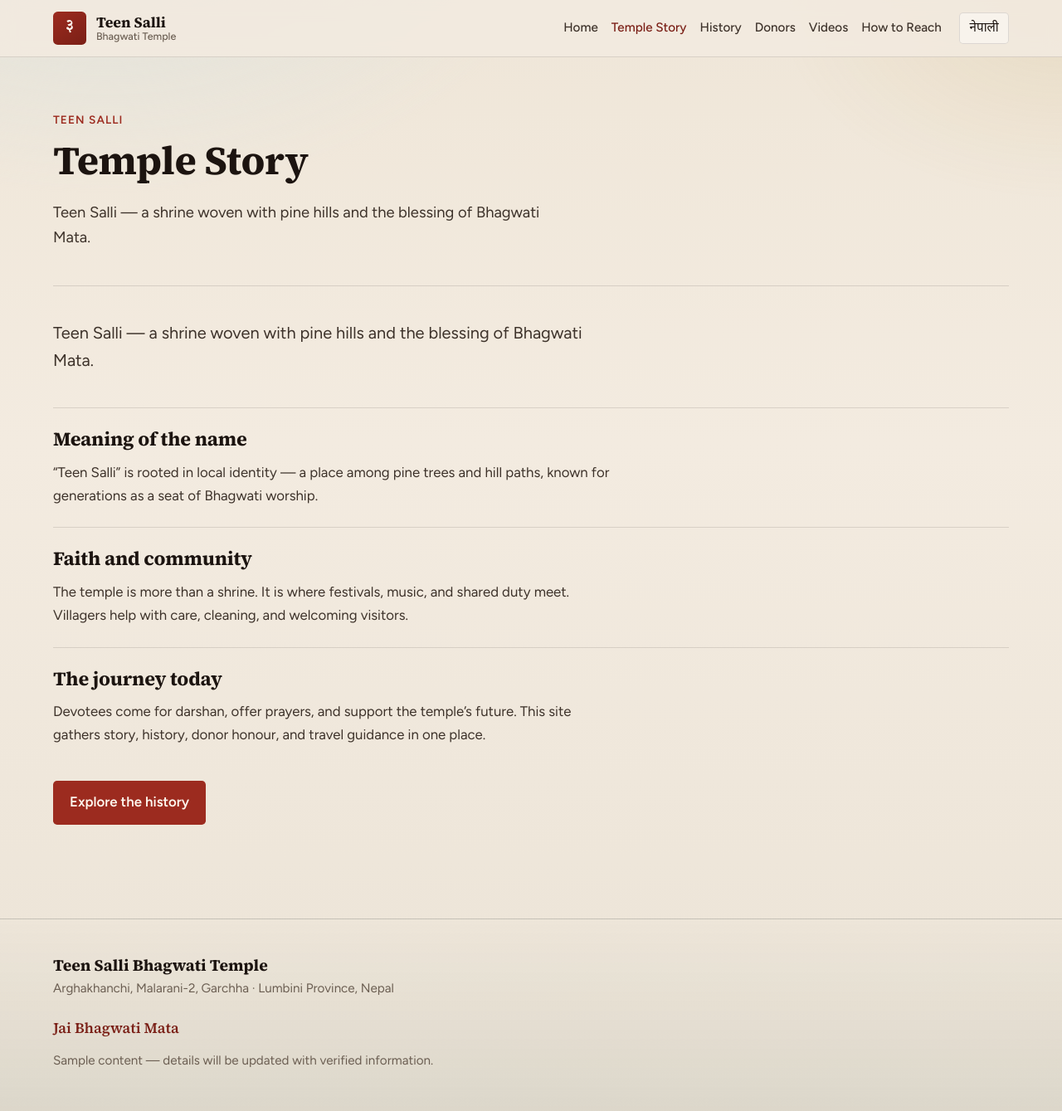
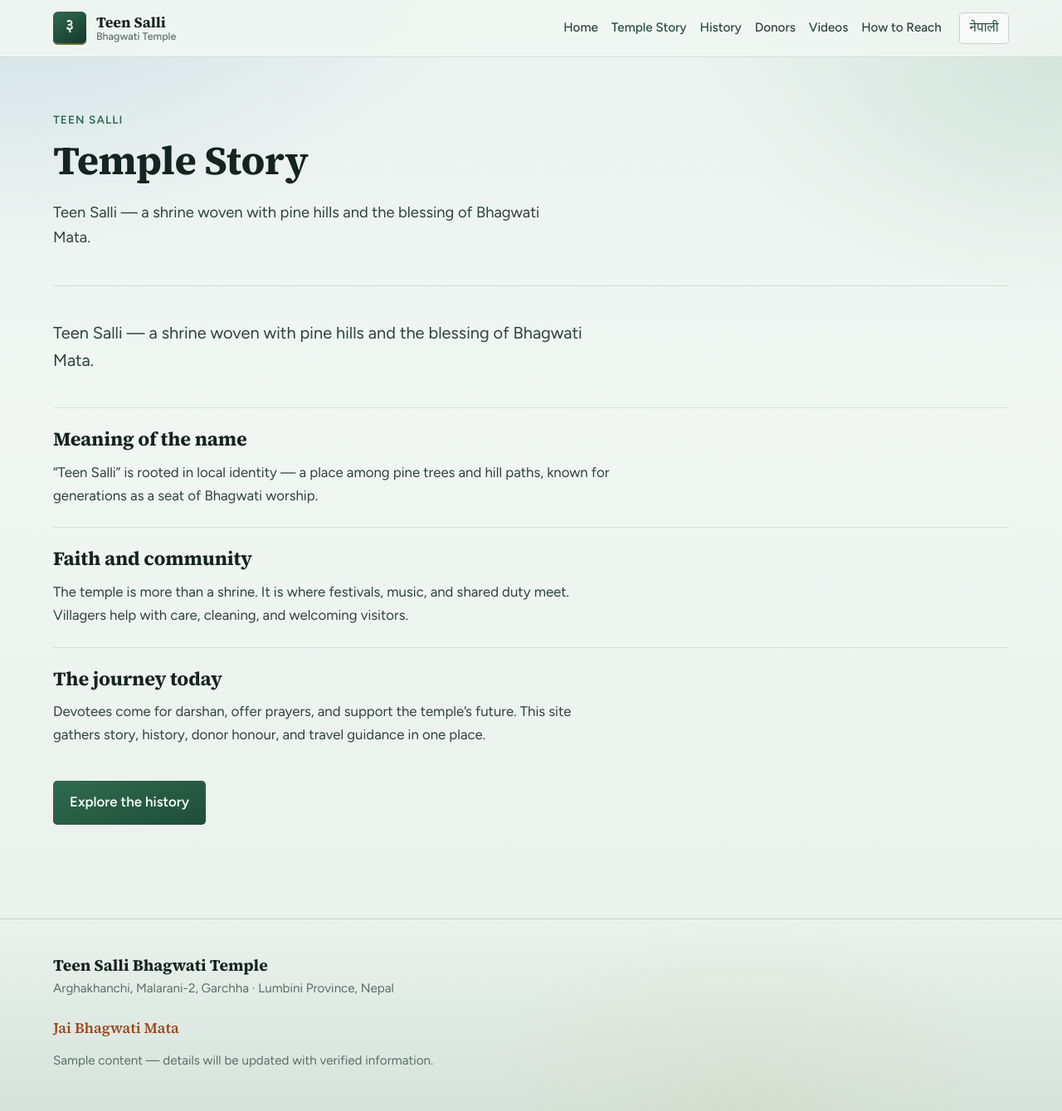
Before and after one commit to gkunwar/3salli, a Jekyll site: the page built from en/story.md, in a window 1280 px wide and 1339 px high. Shown: the whole window at 83% size. Built offline with Jekyll 4.4.1, drawn with Linux system fonts in a browser that asks for light colours.

Commit message:
Shift palette and home copy toward temple-and-nature tourism.
Co-authored-by: Cursor <cursoragent@cursor.com>

```diff
--- a/assets/css/main.css
+++ b/assets/css/main.css
@@ -1,17 +1,22 @@
 :root {
-  --ink: #1c1410;
-  --ink-soft: #3d322a;
-  --muted: #6b5e52;
-  --paper: #f3ebe0;
-  --paper-deep: #e7dccb;
-  --mist: #d5e0df;
-  --hill: #2f4a42;
-  --hill-deep: #1c332d;
-  --vermillion: #9c2b1f;
-  --vermillion-deep: #7a1f16;
-  --gold: #b0892f;
-  --gold-soft: #d4b56a;
-  --line: rgba(28, 20, 16, 0.12);
+  /* Temple + nature tourism palette */
+  --ink: #14241f;
+  --ink-soft: #2c433a;
+  --muted: #5a6f66;
+  --paper: #f1f6f3;
+  --paper-deep: #dde8e2;
+  --mist: #c5ddd3;
+  --sky: #b7d0dc;
+  --hill: #3d6b55;
+  --hill-deep: #16352a;
+  --pine: #1f4d3a;
+  --pine-bright: #2f6b50;
+  /* Temple warmth (saffron / copper) — secondary accent */
+  --vermillion: #c45c26;
+  --vermillion-deep: #9e4518;
+  --gold: #c9a227;
+  --gold-soft: #e6c96a;
+  --line: rgba(20, 36, 31, 0.11);
   --max: 72rem;
   --font-display-ne: "Noto Serif Devanagari", "Noto Sans Devanagari", serif;
   --font-display-en: "Source Serif 4", Georgia, serif;
@@ -34,9 +39,10 @@ body {
   margin: 0;
   color: var(--ink);
   background:
-    radial-gradient(ellipse 80% 50% at 10% -10%, rgba(213, 224, 223, 0.7), transparent 55%),
-    radial-gradient(ellipse 60% 40% at 100% 0%, rgba(176, 137, 47, 0.12), transparent 45%),
-    linear-gradient(180deg, #efe6d8 0%, var(--paper) 40%, #ebe3d6 100%);
+    radial-gradient(ellipse 90% 55% at 0% -5%, rgba(183, 208, 220, 0.55), transparent 50%),
+    radial-gradient(ellipse 70% 45% at 100% 5%, rgba(197, 221, 211, 0.65), transparent 48%),
+    radial-gradient(ellipse 50% 35% at 70% 100%, rgba(201, 162, 39, 0.08), transparent 50%),
+    linear-gradient(180deg, #eaf2ef 0%, var(--paper) 38%, #e7f0eb 100%);
   font-family: var(--font-body-en);
   font-size: 1.05rem;
   line-height: 1.65;
@@ -54,13 +60,13 @@ img {
 }
 
 a {
-  color: var(--vermillion-deep);
+  color: var(--pine);
   text-decoration-thickness: 1px;
   text-underline-offset: 0.18em;
 }
 
 a:hover {
-  color: var(--vermillion);
+  color: var(--vermillion-deep);
 }
 
 h1, h2, h3 {
@@ -91,7 +97,7 @@ body.lang-en .footer-blessing {
 
 .eyebrow {
   margin: 0 0 0.6rem;
-  color: var(--vermillion);
+  color: var(--pine-bright);
   font-size: 0.85rem;
   font-weight: 600;
   letter-spacing: 0.08em;
@@ -115,7 +121,7 @@ body.lang-ne .eyebrow {
   top: 0;
   z-index: 40;
   backdrop-filter: blur(10px);
-  background: rgba(243, 235, 224, 0.86);
+  background: rgba(241, 246, 243, 0.88);
   border-bottom: 1px solid var(--line);
 }
 
@@ -143,11 +149,12 @@ body.lang-ne .eyebrow {
   display: grid;
   place-items: center;
   border-radius: 0.35rem;
-  background: linear-gradient(145deg, var(--vermillion), var(--vermillion-deep));
-  color: #fff8ef;
+  background: linear-gradient(145deg, var(--pine-bright), var(--hill-deep));
+  color: #f4faf6;
   font-family: var(--font-display-ne);
   font-weight: 700;
   font-size: 1.25rem;
+  box-shadow: inset 0 -2px 0 rgba(201, 162, 39, 0.45);
 }
 
 .logo-text {
@@ -182,16 +189,16 @@ body.lang-ne .eyebrow {
 
 .site-nav a[aria-current="page"],
 .site-nav a:hover {
-  color: var(--vermillion-deep);
+  color: var(--pine);
 }
 
 .lang-switch {
   margin-left: 0.35rem;
   padding: 0.35rem 0.7rem;
-  border: 1px solid var(--line);
+  border: 1px solid rgba(61, 107, 85, 0.28);
   border-radius: 0.3rem;
-  background: rgba(255, 255, 255, 0.45);
-  color: var(--ink) !important;
+  background: rgba(255, 255, 255, 0.55);
+  color: var(--pine) !important;
   font-weight: 600;
   font-size: 0.85rem;
   text-decoration: none !important;
@@ -256,8 +263,8 @@ body.lang-ne .eyebrow {
   position: absolute;
   inset: 0;
   background:
-    linear-gradient(180deg, rgba(28, 51, 45, 0.25) 0%, rgba(28, 20, 16, 0.55) 45%, rgba(20, 14, 10, 0.82) 100%),
-    linear-gradient(90deg, rgba(28, 20, 16, 0.45), transparent 55%);
+    linear-gradient(180deg, rgba(22, 53, 42, 0.2) 0%, rgba(20, 36, 31, 0.45) 42%, rgba(14, 28, 24, 0.82) 100%),
+    linear-gradient(95deg, rgba(22, 53, 42, 0.55), transparent 58%);
 }
 
 .hero-content {
@@ -274,6 +281,7 @@ body.lang-ne .eyebrow {
   font-size: clamp(1.6rem, 4vw, 2.4rem);
   font-weight: 700;
   color: var(--gold-soft);
+  text-shadow: 0 1px 12px rgba(22, 53, 42, 0.35);
 }
 
 .hero h1 {
@@ -312,24 +320,24 @@ body.lang-ne .eyebrow {
 }
 
 .btn-primary {
-  background: var(--vermillion);
-  color: #fff8ef !important;
+  background: linear-gradient(160deg, var(--pine-bright), var(--pine));
+  color: #f4faf6 !important;
 }
 
 .btn-primary:hover {
-  background: var(--vermillion-deep);
-  color: #fff8ef !important;
+  background: linear-gradient(160deg, var(--hill), var(--hill-deep));
+  color: #f4faf6 !important;
 }
 
 .btn-ghost {
-  background: rgba(255, 248, 239, 0.12);
-  color: #fff8ef !important;
-  border: 1px solid rgba(255, 248, 239, 0.35);
+  background: rgba(244, 250, 246, 0.12);
+  color: #f4faf6 !important;
+  border: 1px solid rgba(230, 201, 106, 0.45);
 }
 
 .btn-ghost:hover {
-  background: rgba(255, 248, 239, 0.2);
-  color: #fff8ef !important;
+  background: rgba(230, 201, 106, 0.18);
+  color: #f4faf6 !important;
 }
 
 /* Sections */
@@ -377,7 +385,7 @@ body.lang-ne .eyebrow {
   margin: 0;
   overflow: hidden;
   border-radius: 0.35rem;
-  box-shadow: 0 18px 40px rgba(28, 20, 16, 0.12);
+  box-shadow: 0 18px 40px rgba(22, 53, 42, 0.14);
 }
 
 .about-figure img {
@@ -388,8 +396,8 @@ body.lang-ne .eyebrow {
 
 .explore-band {
   background:
-    linear-gradient(180deg, rgba(47, 74, 66, 0.06), transparent 30%),
-    linear-gradient(90deg, transparent, rgba(176, 137, 47, 0.06), transparent);
+    linear-gradient(180deg, rgba(61, 107, 85, 0.07), transparent 32%),
+    linear-gradient(90deg, transparent, rgba(183, 208, 220, 0.22), transparent);
 }
 
 .explore-grid {
@@ -403,15 +411,15 @@ body.lang-ne .eyebrow {
   flex-direction: column;
   gap: 0.45rem;
   padding: 1.35rem 1.4rem;
-  border-top: 2px solid var(--vermillion);
-  background: rgba(255, 252, 247, 0.55);
+  border-top: 2px solid var(--pine-bright);
+  background: rgba(255, 255, 255, 0.58);
   color: inherit;
   text-decoration: none;
   transition: background 0.2s ease, transform 0.2s ease;
 }
 
 .explore-link:hover {
-  background: rgba(255, 252, 247, 0.9);
+  background: rgba(255, 255, 255, 0.92);
   transform: translateY(-2px);
   color: inherit;
 }
@@ -421,7 +429,7 @@ body.lang-ne .eyebrow {
 }
 
 .explore-label {
-  color: var(--vermillion);
+  color: var(--pine);
   font-weight: 700;
   font-size: 0.95rem;
 }
@@ -438,7 +446,9 @@ body.lang-ne .eyebrow {
 }
 
 .home-videos-band {
-  background: linear-gradient(180deg, rgba(156, 43, 31, 0.04), transparent 55%);
+  background:
+    linear-gradient(180deg, rgba(183, 208, 220, 0.28), transparent 60%),
+    linear-gradient(0deg, rgba(61, 107, 85, 0.05), transparent 40%);
 }
 
 .home-video-grid {
@@ -464,8 +474,9 @@ body.lang-ne .eyebrow {
   gap: 0;
   overflow: hidden;
   border-radius: 0.4rem;
-  background: var(--hill-deep);
-  color: #f4ebe0;
+  background:
+    linear-gradient(145deg, var(--hill-deep) 0%, #1f4a3a 55%, #2a3d38 100%);
+  color: #f4faf6;
 }
 
 .visit-teaser-copy {
@@ -483,7 +494,7 @@ body.lang-ne .eyebrow {
 
 .visit-teaser-copy p {
   margin: 0;
-  color: rgba(244, 235, 224, 0.88);
+  color: rgba(244, 250, 246, 0.88);
 }
 
 .visit-teaser-media {
@@ -563,7 +574,7 @@ body.lang-ne .eyebrow {
 }
 
 .history-meta {
-  color: var(--vermillion);
+  color: var(--pine-bright);
   font-weight: 600;
   font-size: 0.92rem;
   margin: 0 0 0.4rem;
@@ -690,7 +701,7 @@ body.lang-ne .donor-table th {
 
 .route-duration {
   margin: 0 0 1rem;
-  color: var(--vermillion);
+  color: var(--pine);
   font-weight: 600;
 }
 
@@ -707,8 +718,8 @@ body.lang-ne .donor-table th {
 .route-tip {
   margin: 0;
   padding: 0.9rem 1rem;
-  background: rgba(47, 74, 66, 0.08);
-  border-left: 3px solid var(--hill);
+  background: rgba(61, 107, 85, 0.1);
+  border-left: 3px solid var(--gold);
   color: var(--ink-soft);
 }
 
@@ -719,7 +730,7 @@ body.lang-ne .donor-table th {
 .site-footer {
   margin-top: 2rem;
   border-top: 1px solid var(--line);
-  background: linear-gradient(180deg, transparent, rgba(47, 74, 66, 0.08));
+  background: linear-gradient(180deg, transparent, rgba(61, 107, 85, 0.1));
 }
 
 .site-footer-inner {
@@ -792,7 +803,7 @@ body.lang-ne .donor-table th {
     align-items: stretch;
     gap: 0;
     padding: 0.75rem 1rem 1rem;
-    background: rgba(243, 235, 224, 0.98);
+    background: rgba(241, 246, 243, 0.98);
     border-bottom: 1px solid var(--line);
   }
 
```
Also changed, not shown: _data/strings.yml (+10 -10 lines).
